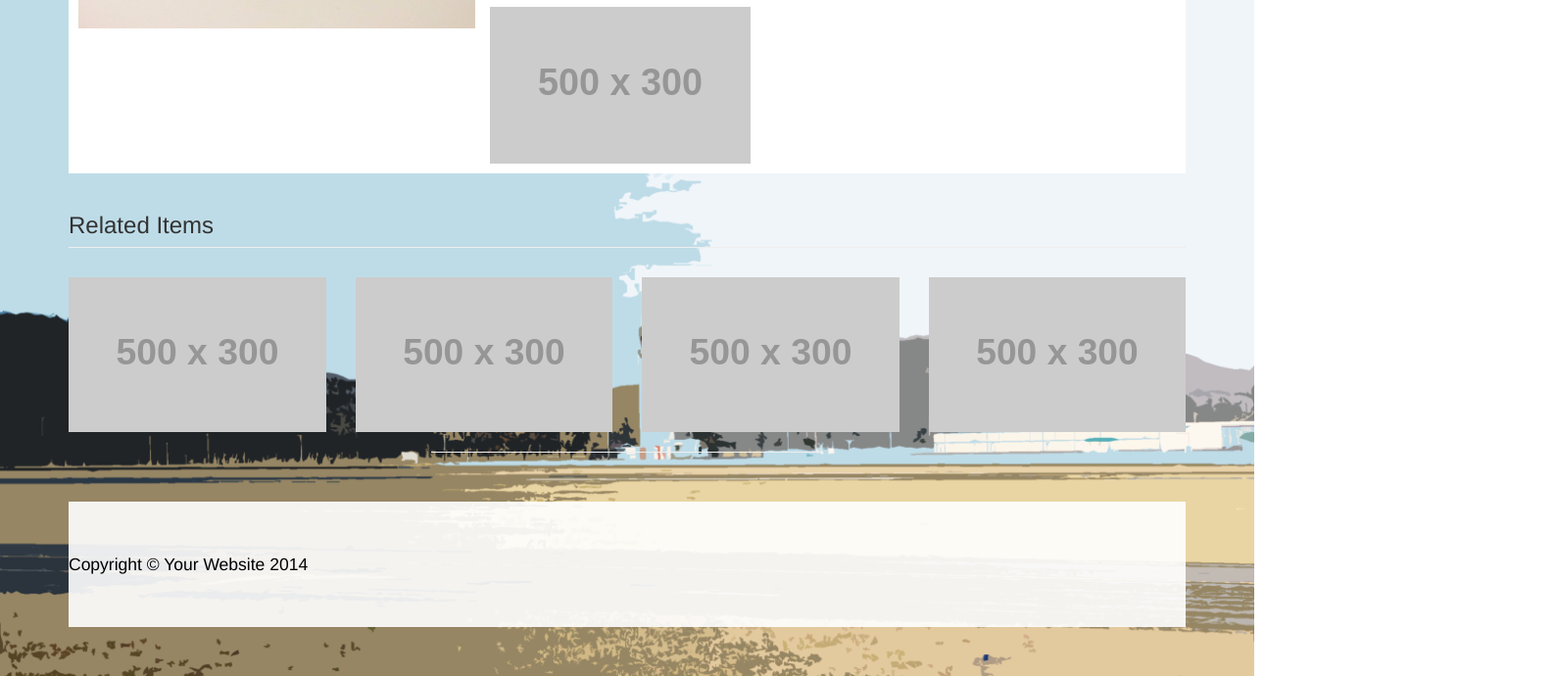
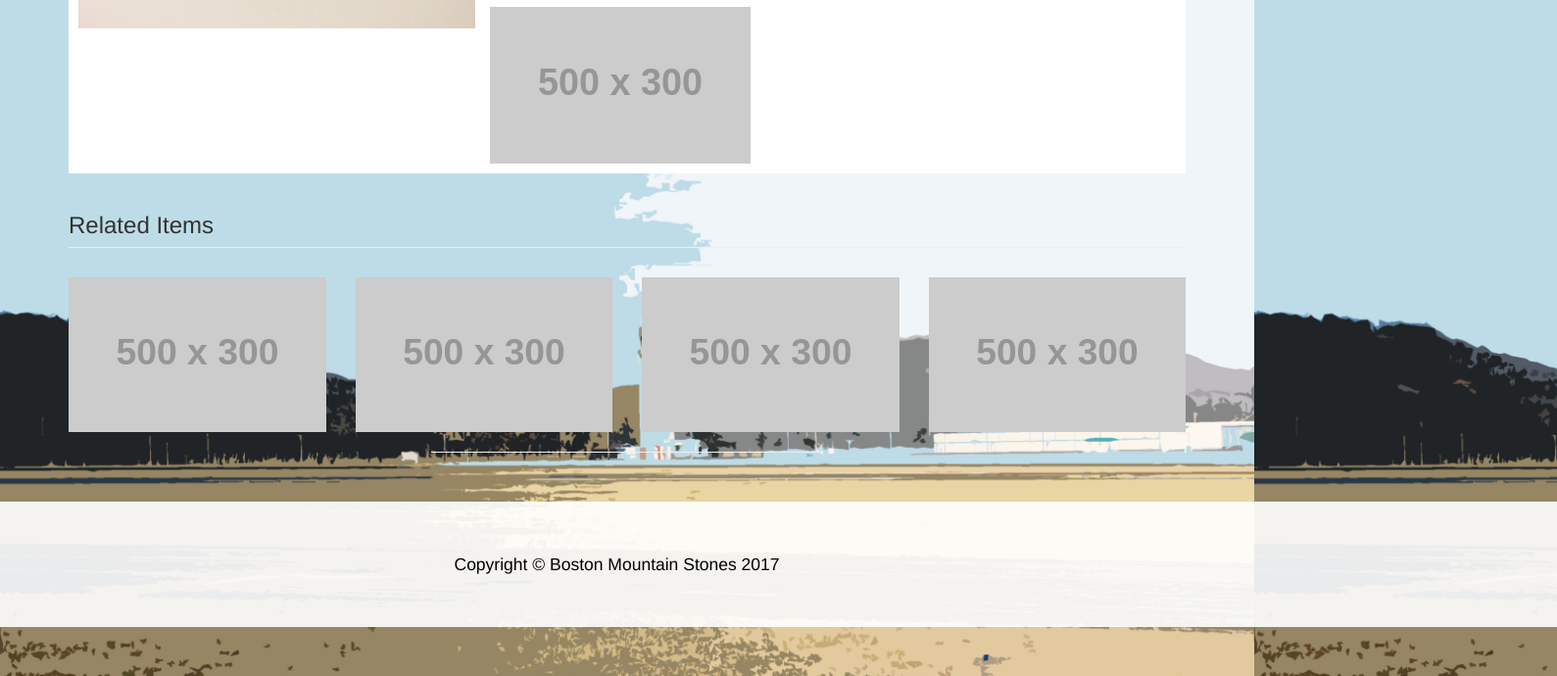
Before and after one commit to bethannfrankum/Business-Website2, a plain HTML site: page spikenecklace.html in a window 1280 px wide. Shown: the part 919-1609 px from the top of the page at 98% size, 1589 px wide, since content can reach past the window. Drawn offline with nearby package versions, Linux system fonts and the light colour scheme; files that its build step writes are made by us from their sources; placeholder pictures from the web are drawn by us.

Commit message:
improved css for tablet size on listing pages

```diff
--- a/css/listing-item.css
+++ b/css/listing-item.css
@@ -8,6 +8,12 @@
     list-style: none;
 }
 
+@media screen and (min-width:768px) {
+    .main-pic {
+        margin-left: 10px;
+    }
+}
+
 @media screen and (min-width:1200px) {
     .main-pic {
         margin-left: 10px;
--- a/css/shop-homepage.css
+++ b/css/shop-homepage.css
@@ -211,4 +211,7 @@ PLEASE NOTE:  THIS IS THE CSS FOR ALL STORE RELATED PAGES, SOME CSS FOR STORE IT
                         width: 405px;
                         height: 540px;
                     }
+                    .necklacepage {
+                        margin-left: -380px;
+                    }
                 }
--- a/spikenecklace.html
+++ b/spikenecklace.html
@@ -121,14 +121,17 @@
         <!-- /.row -->
         <hr>
         <!-- Footer -->
-        <footer>
-            <div class="row">
-                <div class="col-lg-12">
-                    <p>Copyright &copy; Your Website 2014</p>
+        <div class="shopfooter necklacepage">
+            <footer class="shopfooter">
+                <div class="container">
+                    <div class="row">
+                        <div class="col-lg-12 text-center">
+                            <p>Copyright &copy; Boston Mountain Stones 2017</p>
+                        </div>
+                    </div>
                 </div>
-            </div>
-            <!-- /.row -->
-        </footer>
+            </footer>
+        </div>
     </div>
     <!-- /.container -->
     <!-- jQuery -->
```
Also changed, not shown: necklaces.html (+2 -2 lines).
